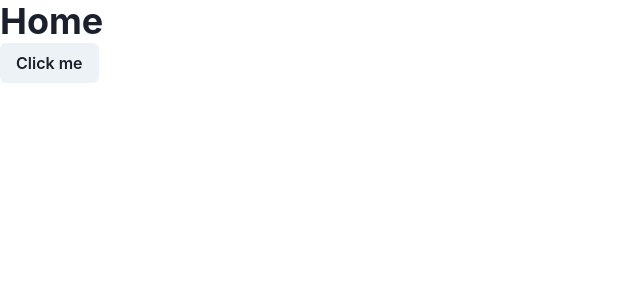
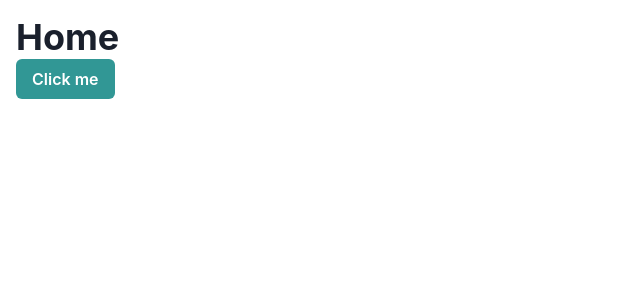
Before and after one commit to hebersandoval/organize_flow, a React (Vite) app in the folder client/: page / in a window 1280 px wide. Shown: the top 300 px of the page, without its empty margins (0-640 px from the left). Built offline with nearby package versions, Linux system fonts and the light colour scheme.

Commit message:
Added some basic styles to the Home page.

```diff
--- a/client/src/pages/Home.jsx
+++ b/client/src/pages/Home.jsx
@@ -2,9 +2,9 @@ import { Box, Heading, Button } from '@chakra-ui/react';
 
 export default function Home() {
     return (
-        <Box>
+        <Box p="4">
             <Heading>Home</Heading>
-            <Button>Click me</Button>
+            <Button colorScheme="teal">Click me</Button>
         </Box>
     );
 }
```
